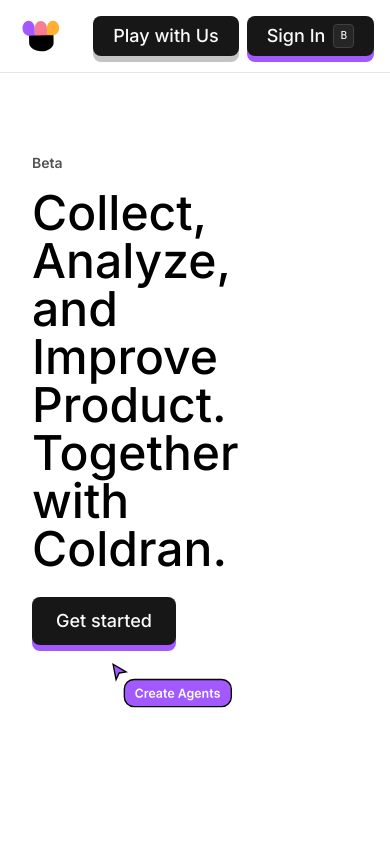
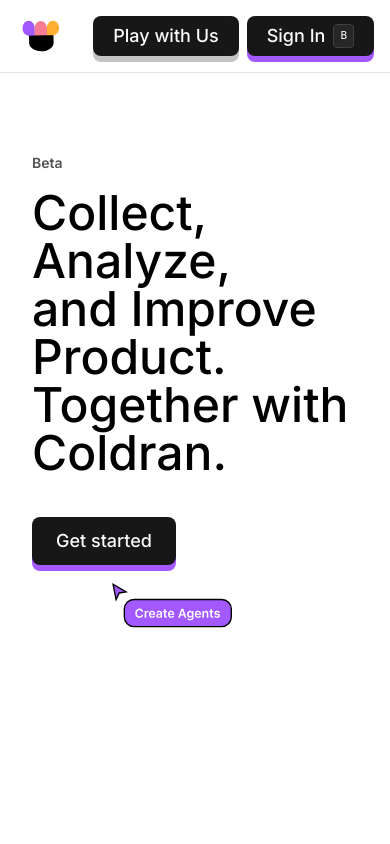
Before and after one commit to ColdranAI/web, a Next.js app: page / in a window 390 px wide. Shown: the top 844 px of the page. Built offline with nearby package versions, Linux system fonts and the light colour scheme.

Commit message:
Update page.tsx

```diff
--- a/src/app/(marketing)/page.tsx
+++ b/src/app/(marketing)/page.tsx
@@ -41,9 +41,9 @@
   return (
     <div className="mx-auto px-4 lg:px-6 h-auto my-10">
       <div className="md:min-h-screen pt-10 pb-20 md:pb-0 flex flex-col justify-center">
-<div className="grid grid-cols-1 lg:grid-cols-[70%_30%] gap-6 items-center">
+<div className="md:grid md:grid-cols-1 lg:grid-cols-[70%_30%] gap-6 items-center">
   {/* Left Column */}
-<div className="grid grid-cols-[70%_30%] md:grid-cols-1">
+  <div className="md:grid md:grid-cols-0  max-lg:grid-cols-[70%_30%]">
 
     <div>
     <div className="mb-4 text-sm font-semibold text-neutral-600">Beta</div>
@@ -59,7 +59,7 @@
   </div>
 
   {/* Right Column */}
-  <div className="flex relative flex-col items-start lg:items-center gap-4">
+  <div className="flex relative max-md:mt-10 flex-col items-start lg:items-center gap-4">
     <CustomerHero />
     <div>
       <a href="https://app.coldran.com" target="_blank">
```
